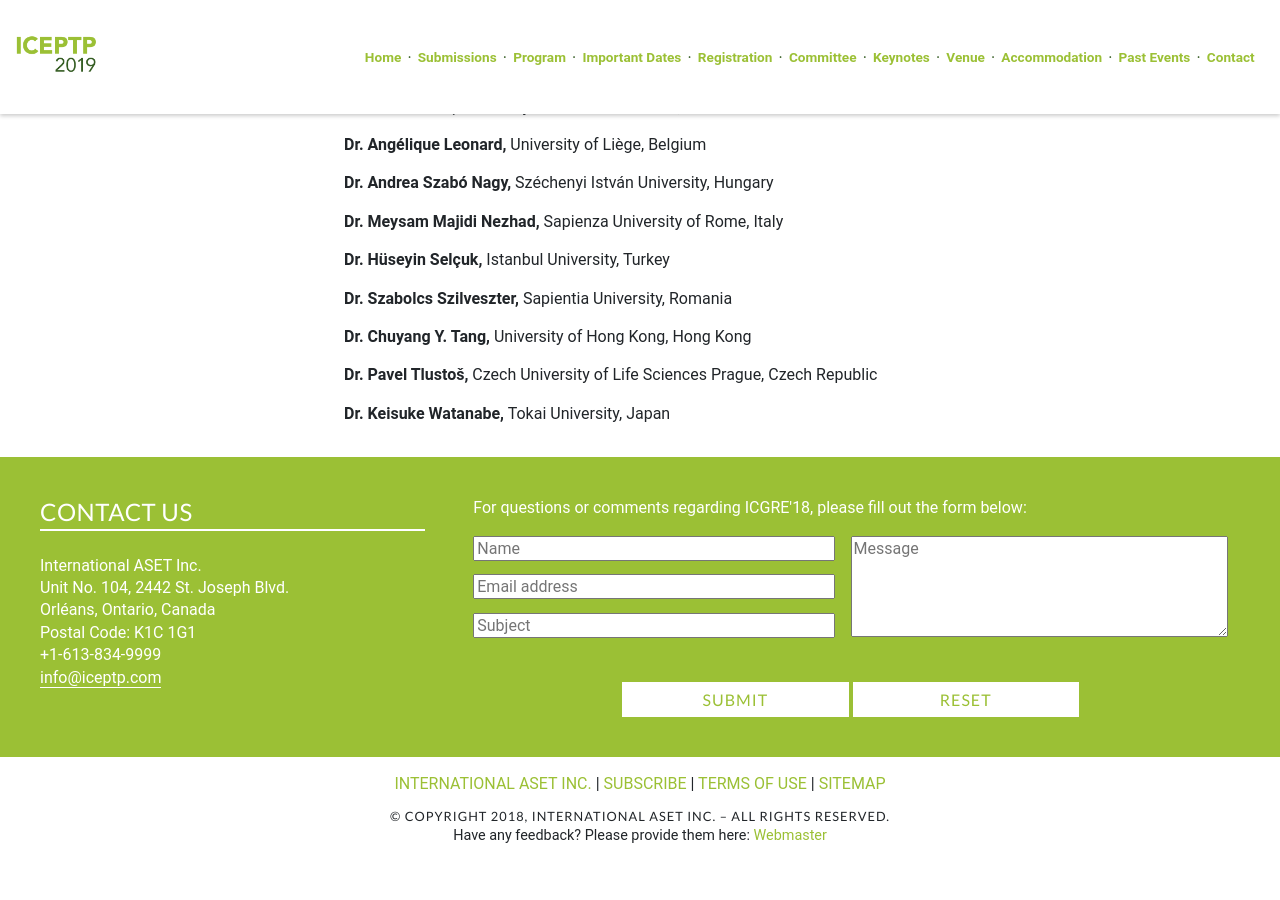
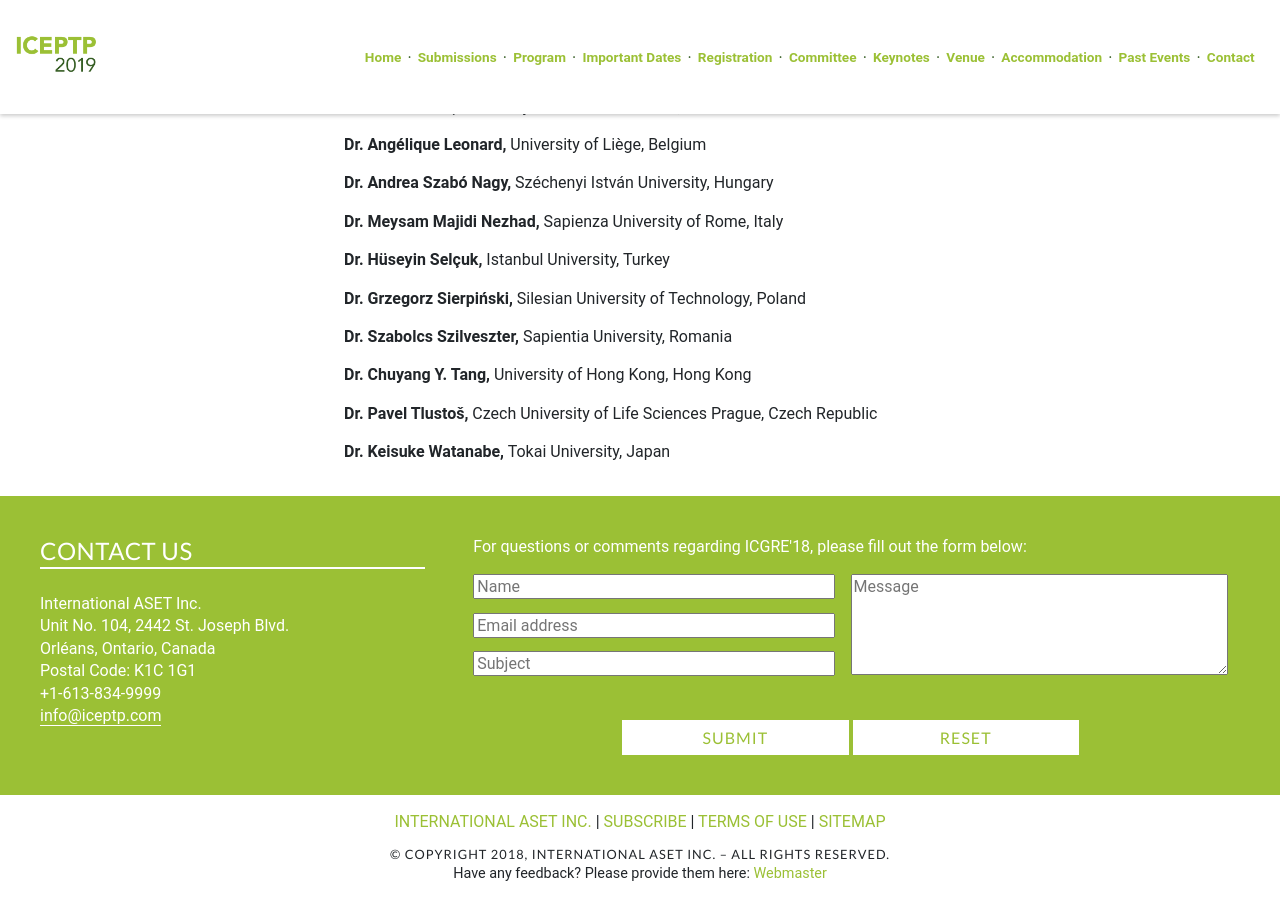
Before and after one commit to intaset/iceptp, a Jekyll site: the page built from committee.html, in a window 1280 px wide and 900 px high, scrolled down 1013 px. Built offline with Jekyll 4.4.1, drawn with Linux system fonts in a browser that asks for light colours; nearby versions of some CDN libraries; Markdown is read by kramdown in place of the engine named in the settings; comment, search, counter and statistics services are not loaded; before the commit the page ends 1875 px from its top, so only the background shows below that.

Commit message:
adde SC member

```diff
--- a/committee.html
+++ b/committee.html
@@ -30,6 +30,7 @@
     <p class="body"><b>Dr.  Andrea Szabó Nagy,</b> Széchenyi István University, Hungary</p>
     <p class="body"><b>Dr.  Meysam Majidi Nezhad,</b> Sapienza University of Rome, Italy</p>
     <p class="body"><b>Dr.  Hüseyin Selçuk,</b> Istanbul University, Turkey</p>
+    <p class="body"><b>Dr.  Grzegorz Sierpiński,</b> Silesian University of Technology, Poland</p>
     <p class="body"><b>Dr.  Szabolcs Szilveszter,</b> Sapientia University, Romania</p>
     <p class="body"><b>Dr.  Chuyang Y. Tang,</b> University of Hong Kong, Hong Kong</p>
     <p class="body"><b>Dr.  Pavel Tlustoš,</b> Czech University of Life Sciences Prague, Czech Republic</p>
```
Also changed, not shown: 1 other file.
